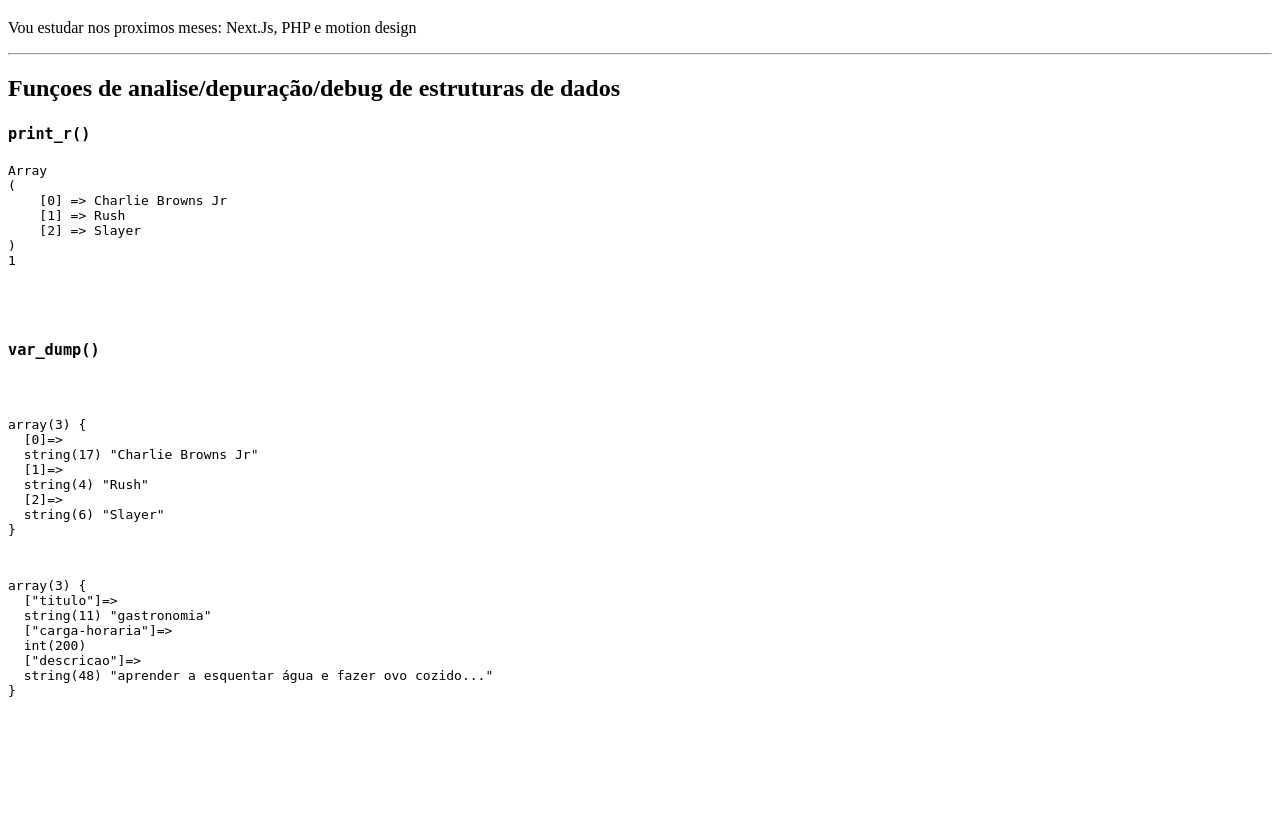
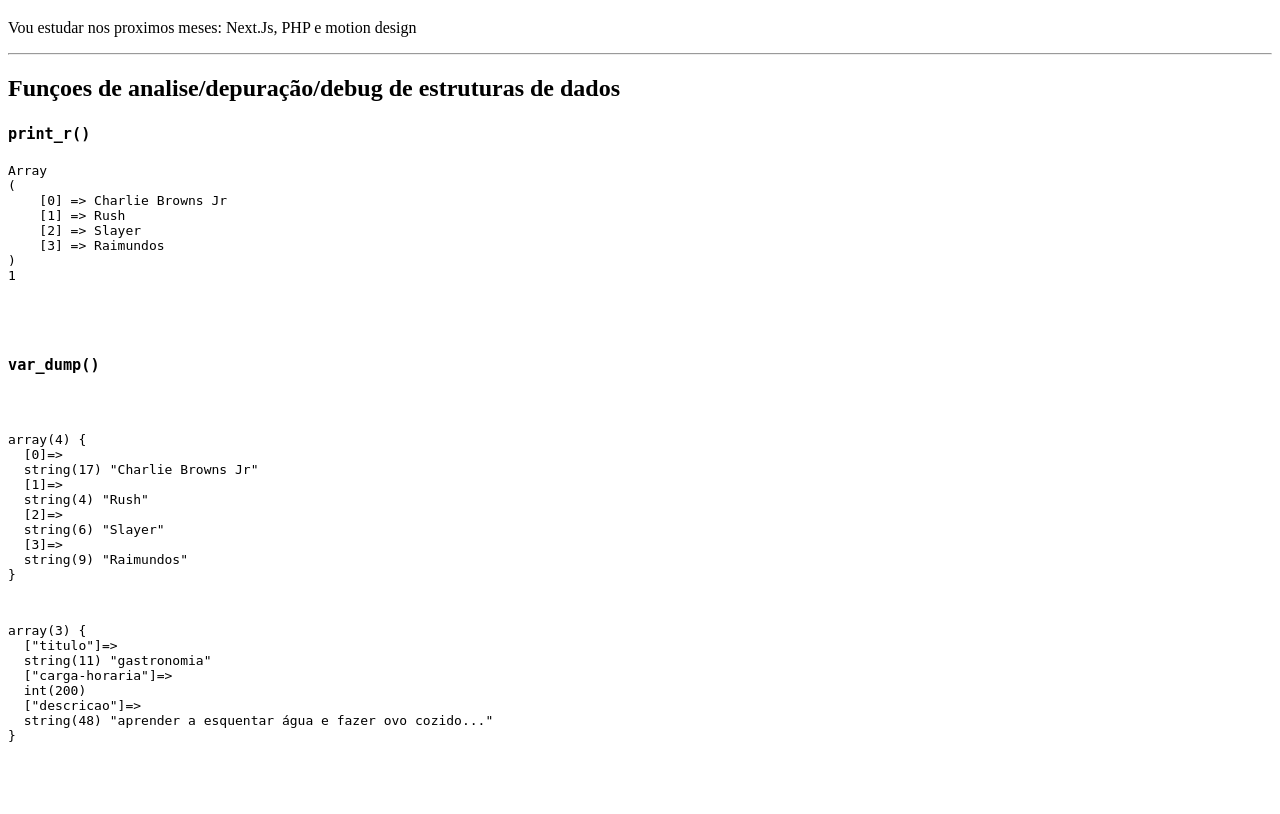
Before and after one commit to Moreira-Marcio/aulas-php, a PHP site: page /03-arrays.php in a window 1280 px wide. Shown: the part 681-1495 px from the top of the page. Before the commit the page ends 1378 px from the top, so only its background shows below. Run offline with PHP 8.4, Linux system fonts and the light colour scheme.

Commit message:
Adiciona Raimundos

```diff
--- a/03-arrays.php
+++ b/03-arrays.php
@@ -11,7 +11,7 @@
     <h2>Arrays numericos/indxados</h2>
     <?php
     //sintaxe com colchetes
-    $bandas= ["Charlie Browns Jr","Rush","Slayer"];
+    $bandas= ["Charlie Browns Jr","Rush","Slayer", "Raimundos"];
 
     //sintaxe função do array
     $cursos= array ("HTML5","Node.js","PHP","SQL");
```
